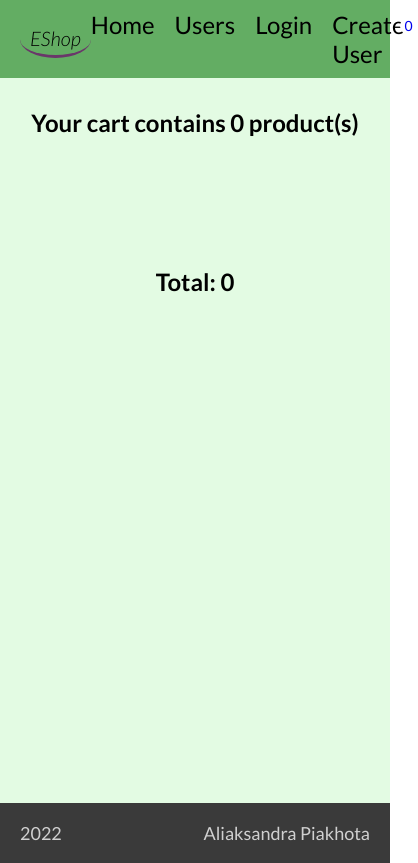
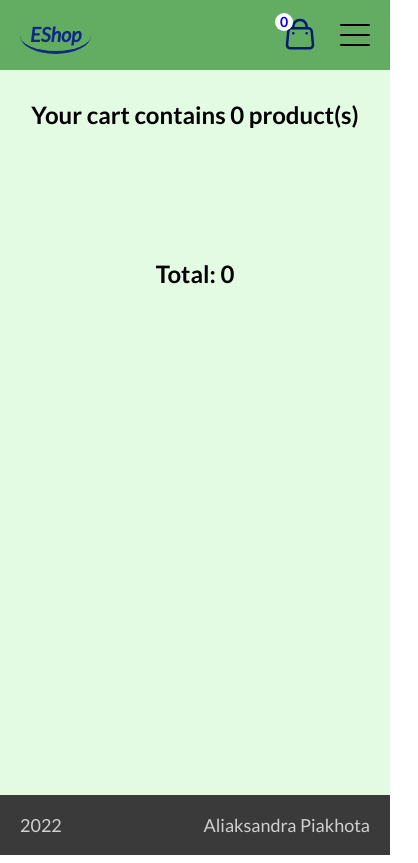
Before and after one commit to takeAmoment/online-shop, a React (Create React App) app in the folder online-shop/: page /cart in a window 390 px wide. Shown: the whole page, 418 px wide, since content can reach past the window. Built offline with nearby package versions, Linux system fonts and the light colour scheme.

Commit message:
feat: add menu burger to header

```diff
--- a/online-shop/src/components/Header/Header.css
+++ b/online-shop/src/components/Header/Header.css
@@ -1,18 +1,19 @@
 .header{
     min-height: 5rem;
     padding: 1rem 2rem;
-    background-color: rgba(34, 139, 34, 0.705);
+    background-color: rgba(34, 139, 34, 0.7);
     font-size: 2rem;
     display: flex;
     align-items: center;
     justify-content: space-between;
 }
 .header__logo{
-    border-bottom: 3px solid rgb(106, 55, 106);
+    border-bottom: 0.3rem solid rgb(16, 42, 130);
     border-radius: 50%;
     padding: 0.5rem 1rem;
+    color:rgb(16, 42, 130);
     font-style: italic;
-    font-weight: 300;
+    font-weight: 700;
 }
 .menu__list{
     display: flex;
@@ -20,13 +21,32 @@
     justify-content: space-between;
     gap: 2rem;
 }
+@media (max-width: 768px) {
+    .header__menu {
+        position: fixed;
+        z-index: 10;
+        top: 0;
+        right: -100%;
+        width: 60%;
+        background-color: rgb(57, 105, 57);
+        transition: all 0.5s ease;
+    }
+    .header__menu.active{
+        right: 0;
+        transition: all 0.5s ease;
+    }
+    .menu__list{
+        flex-direction: column;
+        align-items: center;
+        padding-top: 10rem;
+    }
+}
 .link {
     color: black;
     font-size: 2.4rem;
 }
 .link:hover{
-    opacity: 0.6;
-    border-bottom: 1px solid green;
+    opacity: 0.5;
     transition: all 0.3s ease;
 }
 .link.active{
@@ -53,8 +73,53 @@
     left: -5px;
     width: 1.8rem;
     height: 1.8rem;
+    font-weight: 700;
     text-align: center;
     font-size: 1.4rem;
     background-color: #fff;
     border-radius: 50%;
 }
+@media (max-width: 768px) {
+    .cart{
+        margin-left: auto;
+        margin-right: 2rem;
+    }
+}
+.menu__burger{
+    display: none;
+}
+@media (max-width: 768px) {
+    .menu__burger {
+        display: block;
+        z-index: 15;
+        width: 3rem;
+        height: 3rem;
+        display: flex;
+        flex-direction: column;
+        align-items: center;
+        justify-content: space-around;
+        cursor: pointer;
+    }
+}
+.line1,
+.line2,
+.line3 {
+    display: block;
+    height: 2px;
+    width: 3rem;
+    background-color: black;
+    border-radius: 0.5rem;
+    transition: ease-out 0.5s;
+}
+.line2.active{
+    transform: scale(0.1);
+    transition: ease-out 0.5s;
+}
+.line1.active{
+    transform: rotate(45deg) translate(0.45rem, 0.9rem);
+    transition: ease-out 0.5s;
+}
+.line3.active{
+    transform: rotate(135deg) translate(-0.5rem, 1rem);
+    transition: ease-out 0.5s;
+}
--- a/online-shop/src/components/Header/Header.tsx
+++ b/online-shop/src/components/Header/Header.tsx
@@ -1,14 +1,28 @@
 import { useAppSelector } from "hooks/useSelector";
-import React from "react";
+import React, { useState } from "react";
 import { NavLink } from "react-router-dom";
 import "./Header.css";
 
 const Header = () => {
   const { cart } = useAppSelector((state) => state.cart);
+  const [isBurgerActive, setBurgerActive] = useState<boolean>(false);
+  const [isMenuActive, setIsMenuActive] = useState<boolean>(false);
+
+  const handleClick = () => {
+    console.log("click");
+    if (isBurgerActive) {
+      setBurgerActive(false);
+      setIsMenuActive(false);
+    } else {
+      setBurgerActive(true);
+      setIsMenuActive(true);
+    }
+  };
+
   return (
     <header className="header">
       <div className="header__logo">EShop</div>
-      <nav className="header__menu">
+      <nav className={isMenuActive ? "header__menu active" : "header__menu"}>
         <ul className="menu__list">
           <li className="list__link">
             <NavLink to="/" className="link">
@@ -35,6 +49,11 @@ const Header = () => {
       <NavLink to="/cart" className="cart">
         <span className="cart__amount">{cart.length}</span>
       </NavLink>
+      <div className="menu__burger" onClick={handleClick}>
+        <span className={isBurgerActive ? "line1 active" : "line1"}></span>
+        <span className={isBurgerActive ? "line2 active" : "line2"}></span>
+        <span className={isBurgerActive ? "line3 active" : "line3"}></span>
+      </div>
     </header>
   );
 };
```
